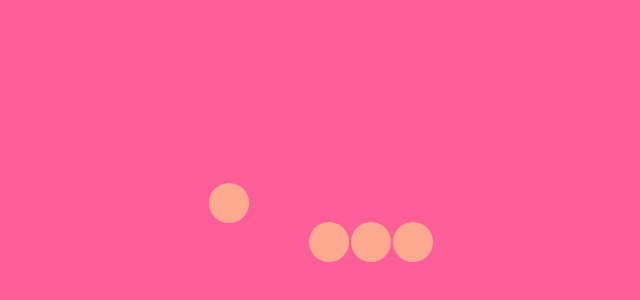
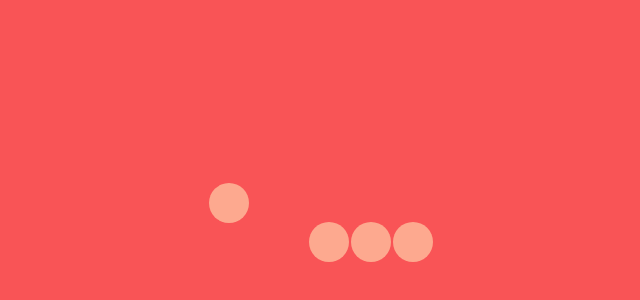
Before and after one commit to lucasmaiaesilva/loading-newton, a plain HTML site: page index.html in a window 1280 px wide. Shown: the part 158-458 px from the top of the page, without its empty margins (290-930 px from the left). Drawn offline with nearby package versions, Linux system fonts and the light colour scheme.

Commit message:
changing the background color

```diff
--- a/style.css
+++ b/style.css
@@ -5,7 +5,7 @@
 
 body {
 	display: flex;
-	background: #ff5e99;
+	background: #f95456;
 	height: 100vh;
 	justify-content: center;
 	align-items: center;
```
